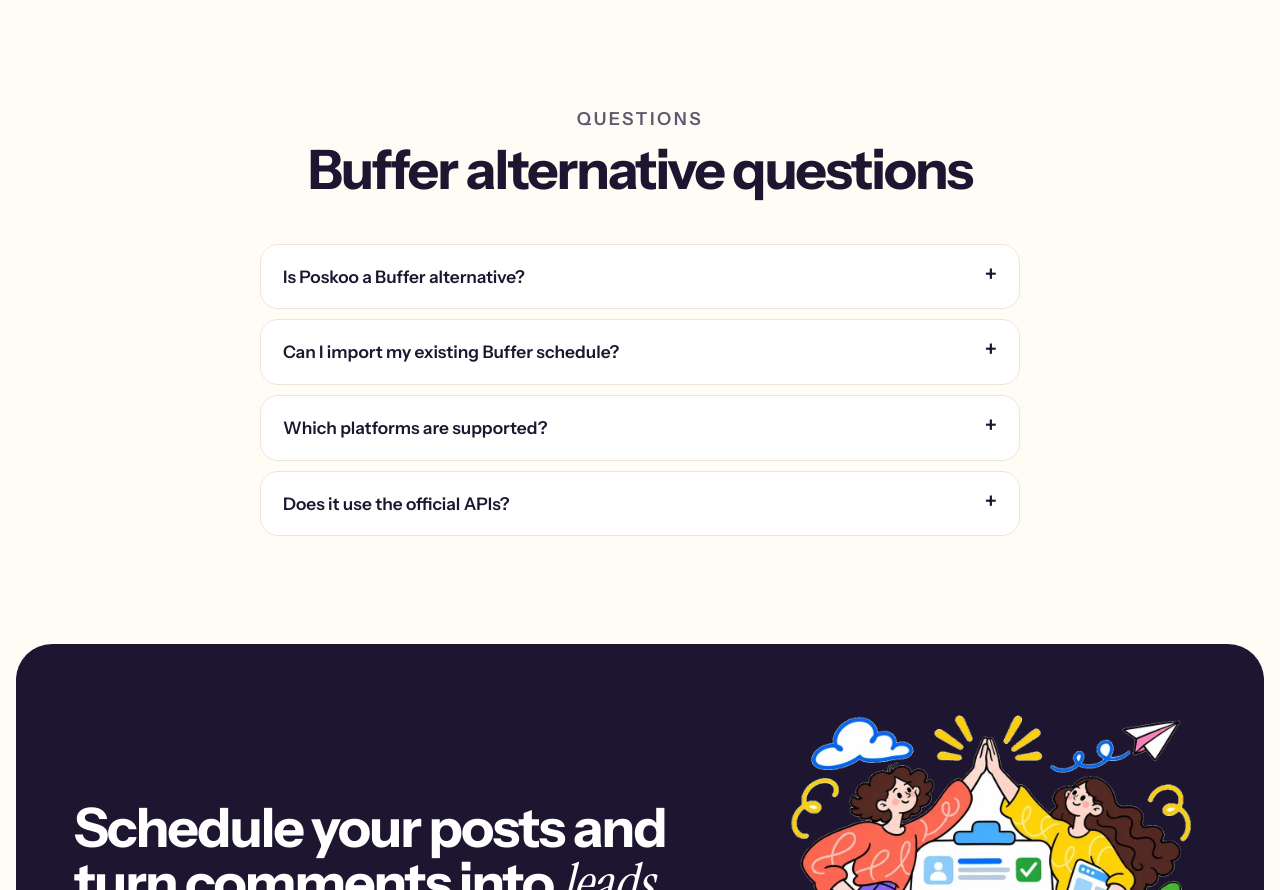
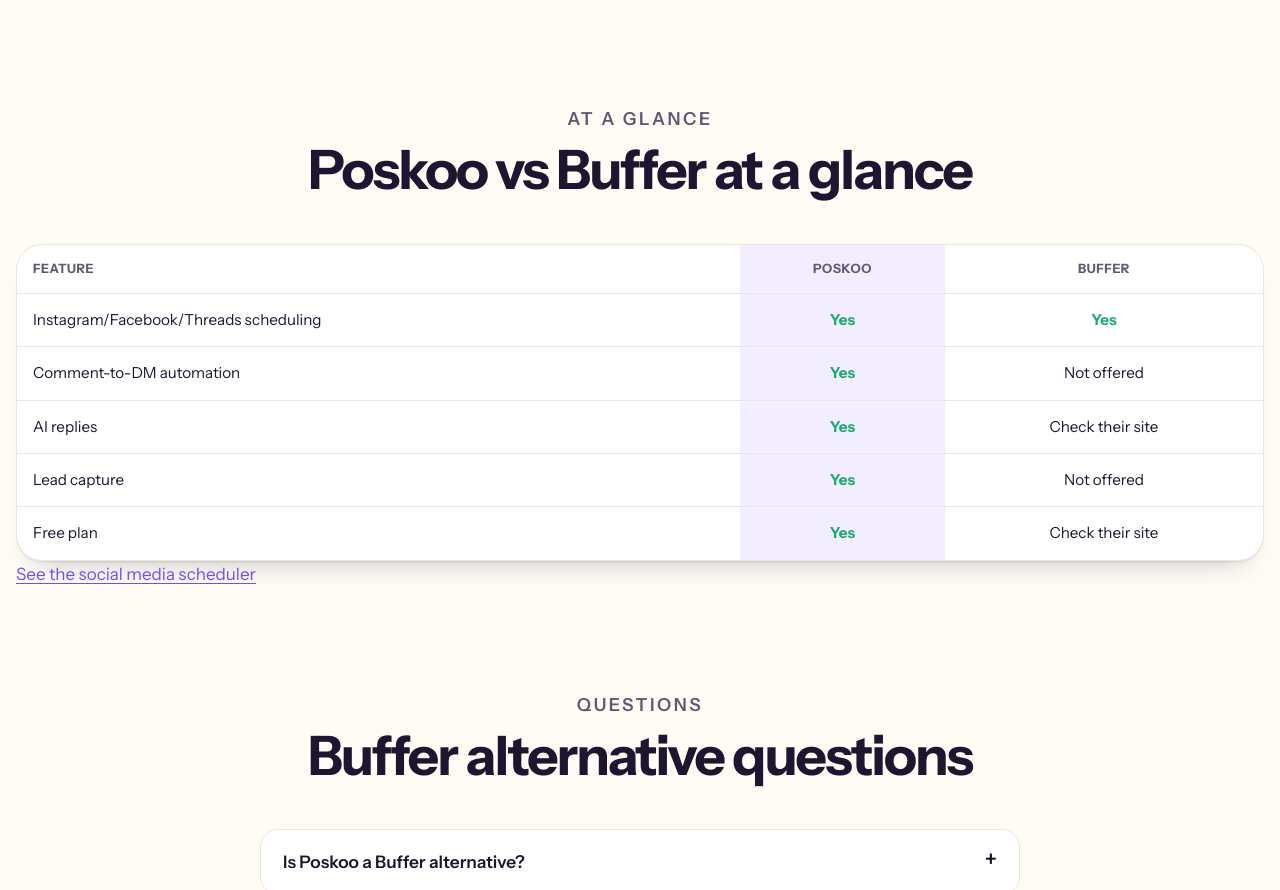
Before and after one commit to Ramanmakkar1/socialapp, a Next.js app: page /buffer-alternative in a window 1280 px wide. Shown: the part 2392-3282 px from the top of the page. Built offline with nearby package versions, Linux system fonts and the light colour scheme; no server answers.

Commit message:
autopilot: Buffer alternative page: add an honest comparison table
Task #22593, written by morph/morph-dsv41flash-abliterated.

```diff
--- a/src/app/buffer-alternative/page.tsx
+++ b/src/app/buffer-alternative/page.tsx
@@ -39,6 +39,16 @@ const compare: [string, string, string, string][] = [
   ["Email capture in DMs", "Yes", "Check their site", "Yes"],
   ["AI DM message ideas", "Yes", "Check their site", "Yes"],
   ["Price", priceSummary(planReadiness()), "Check their site", "Check their site"],
+];
+
+// Short at-a-glance table. Buffer values only repeat what this page already states:
+// Buffer schedules posts; auto-DMing commenters or capturing their email needs another tool.
+const glance: [string, string, string][] = [
+  ["Instagram/Facebook/Threads scheduling", "Yes", "Yes"],
+  ["Comment-to-DM automation", "Yes", "Not offered"],
+  ["AI replies", "Yes", "Check their site"],
+  ["Lead capture", "Yes", "Not offered"],
+  ["Free plan", "Yes", "Check their site"],
 ];
 
 const faqs = [
@@ -171,6 +181,39 @@ export default function BufferAlternative() {
         </div>
       </section>
 
+      {/* At a glance */}
+      <section style={{ paddingTop: 20 }}>
+        <div className="wrap">
+          <div className="head">
+            <p className="eyebrow">At a glance</p>
+            <h2>Poskoo vs Buffer at a glance</h2>
+          </div>
+          <div className={s.tableWrap}>
+            <table className={s.table}>
+              <thead>
+                <tr className={s.tr}>
+                  <th scope="col" className={s.th}>Feature</th>
+                  <th scope="col" className={`${s.th} ${s.oursCol}`}>{BRAND.name}</th>
+                  <th scope="col" className={s.th}>Buffer</th>
+                </tr>
+              </thead>
+              <tbody>
+                {glance.map(([label, ours, buffer]) => (
+                  <tr key={label} className={s.tr}>
+                    <td className={s.td}>{label}</td>
+                    <td className={`${s.td} ${s.oursCol}`} style={{ fontWeight: 700, textAlign: "center" }}><Cell v={ours} /></td>
+                    <td className={s.td} style={{ textAlign: "center" }}><Cell v={buffer} /></td>
+                  </tr>
+                ))}
+              </tbody>
+            </table>
+          </div>
+          <p>
+            <Link className={s.vlink} href="/social-media-scheduler">See the social media scheduler</Link>
+          </p>
+        </div>
+      </section>
+
       {/* FAQ */}
       <section style={{ paddingTop: 20 }}>
         <div className="wrap">
```
